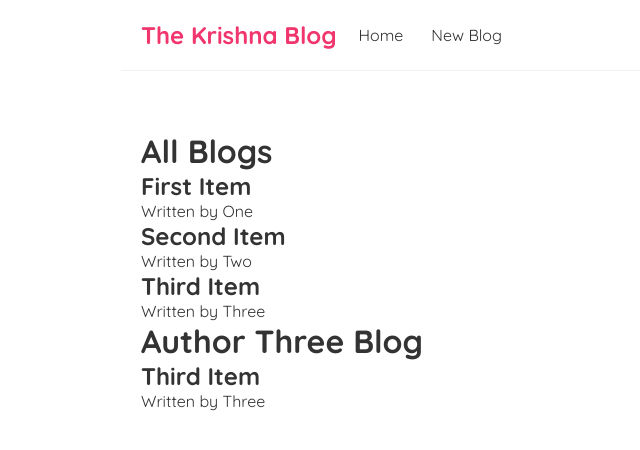
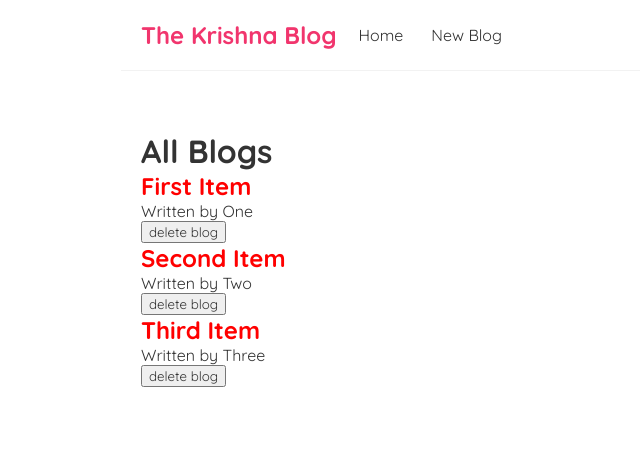
Before and after one commit to NaranSapkota/narayan-blog, a React (Create React App) app: page / in a window 1280 px wide. Shown: the top 450 px of the page, without its empty margins (199-839 px from the left). Built offline with nearby package versions, Linux system fonts and the light colour scheme.

Commit message:
Implementating delete

```diff
--- a/src/BlogList.js
+++ b/src/BlogList.js
@@ -1,4 +1,4 @@
-const BlogList = ({blogs,title}) => {
+const BlogList = ({blogs,title,handleDelete}) => {
 
     return (
         <div className="blog-list">
@@ -6,8 +6,10 @@ const BlogList = ({blogs,title}) => {
  {
             blogs.map((blog)=>(
                 <div className="blog-preview" key={blog.id}>
-                    <h2>{blog.title}</h2>
+                    <h2 style={{ color: 'red' }}>{blog.title}</h2>
                     <p>Written by {blog.author}</p>
+                    <button onClick={()=> handleDelete(blog.id)}>delete blog</button>
+
                 </div>
             ))
           }
--- a/src/Home.js
+++ b/src/Home.js
@@ -27,10 +27,16 @@ const Home = () => {
         ]
     );
 
+    const handleDelete=(id)=>{
+      const newBlogs=blogs.filter(blog=> blog.id != id);
+      setBlog(newBlogs);
+    }
+
     return (
         <div className="home">
-         <BlogList blogs={blogs} title="All Blogs"/>
-         <BlogList blogs={blogs.filter((blog)=> blog.author==="Three")} title={'Author Three Blog'}/>
+         <BlogList blogs={blogs} title="All Blogs" handleDelete={handleDelete} />
+
+         {/* <BlogList blogs={blogs.filter((blog)=> blog.author==="Three")} title={'Author Three Blog'}/> */}
 
         </div>
      );
```
